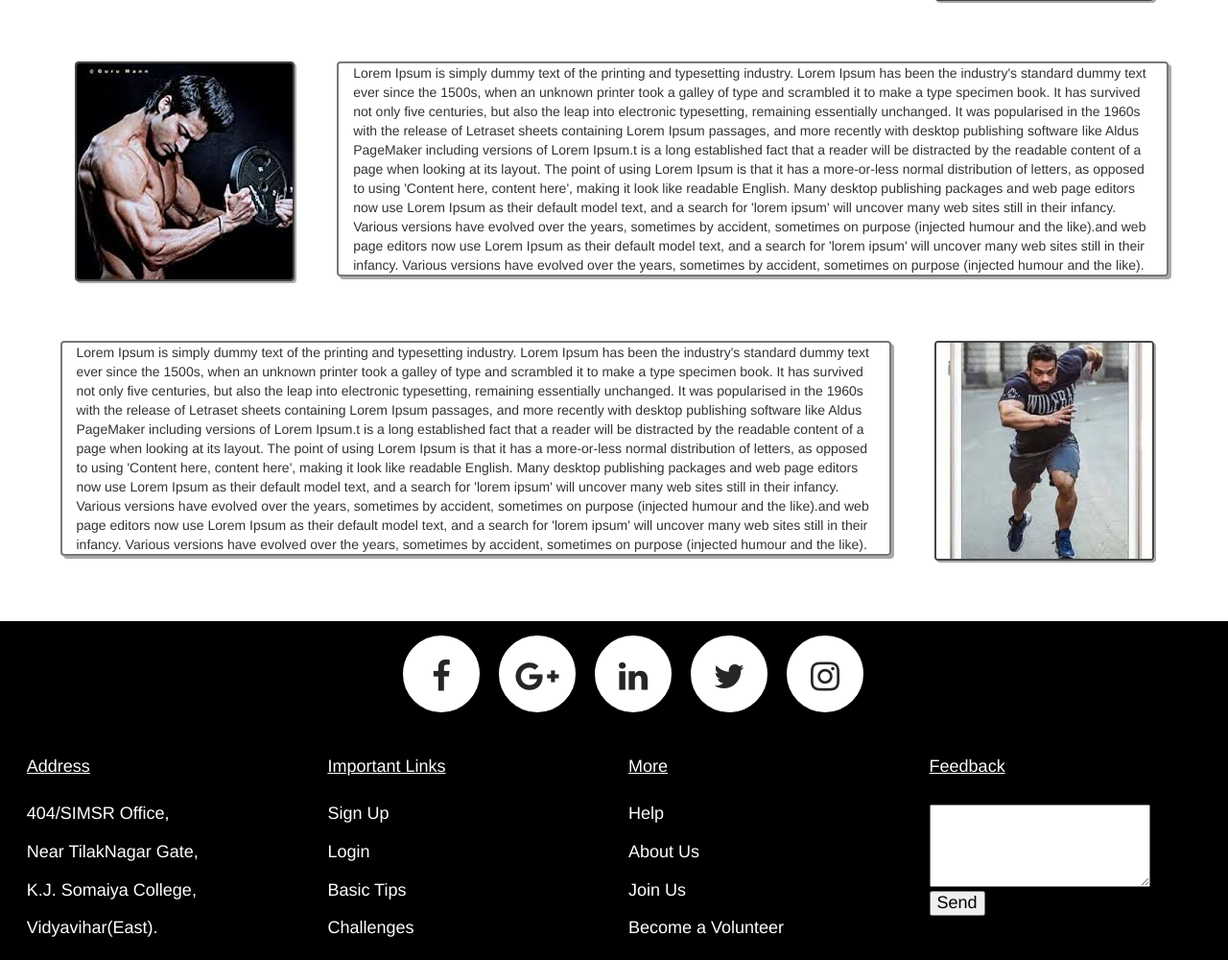
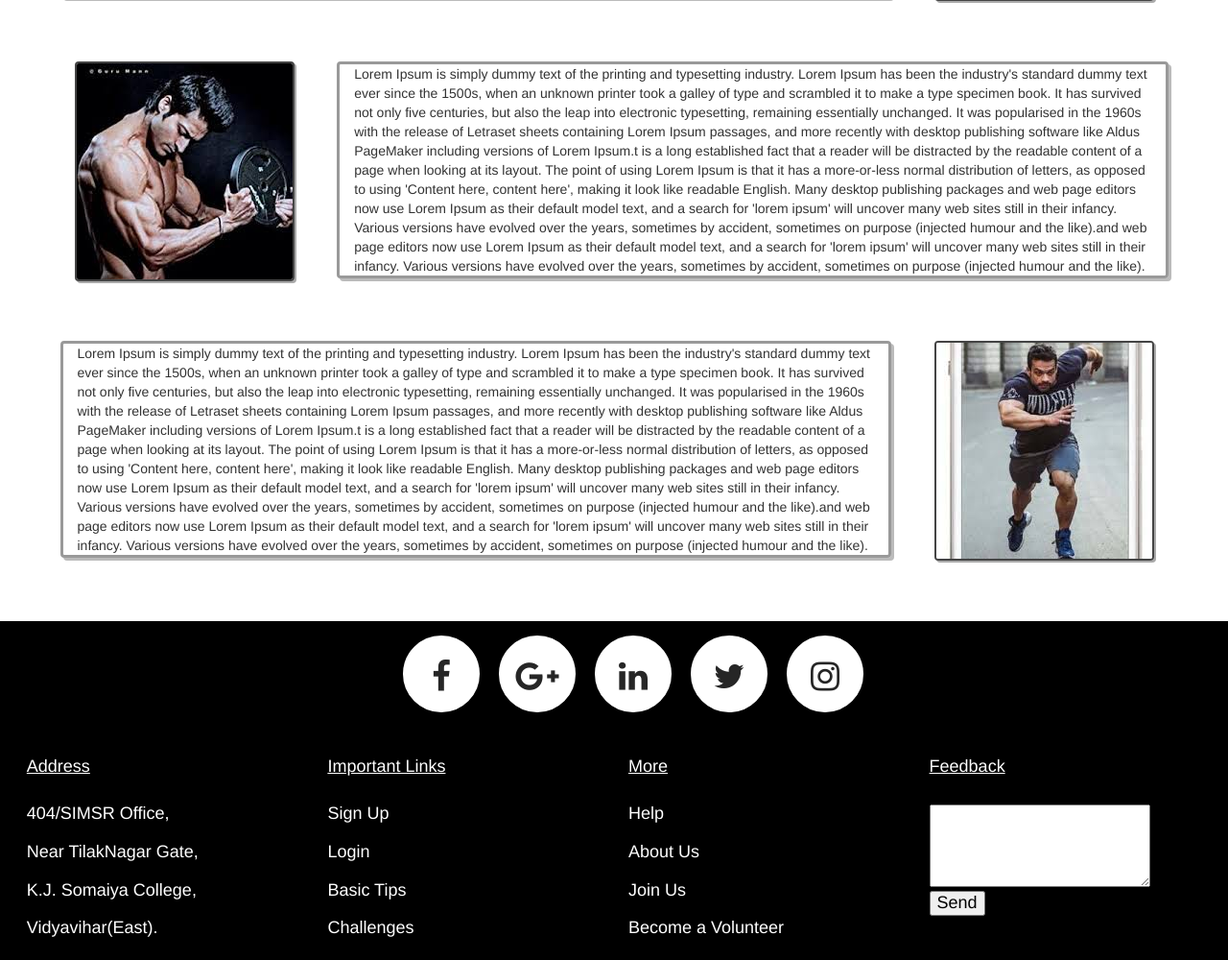
Before and after one commit to Myronic/Student_Fitness, a PHP site: page / in a window 1280 px wide. Shown: the part 844-1844 px from the top of the page at 96% size. Run offline with PHP 8.4, Linux system fonts and the light colour scheme; a user stored in the database is signed in.

Commit message:
Update st.css

```diff
--- a/website/css/st.css
+++ b/website/css/st.css
@@ -33,9 +33,9 @@
            .info
            {
             height:150%;
-            border:2px solid #777;
+            border:3px solid #999;
             border-radius: 4px;
-            box-shadow: 3px 3px #aaa;
+            box-shadow: 3px 3px #bbb;
 
            }
             .image
```
